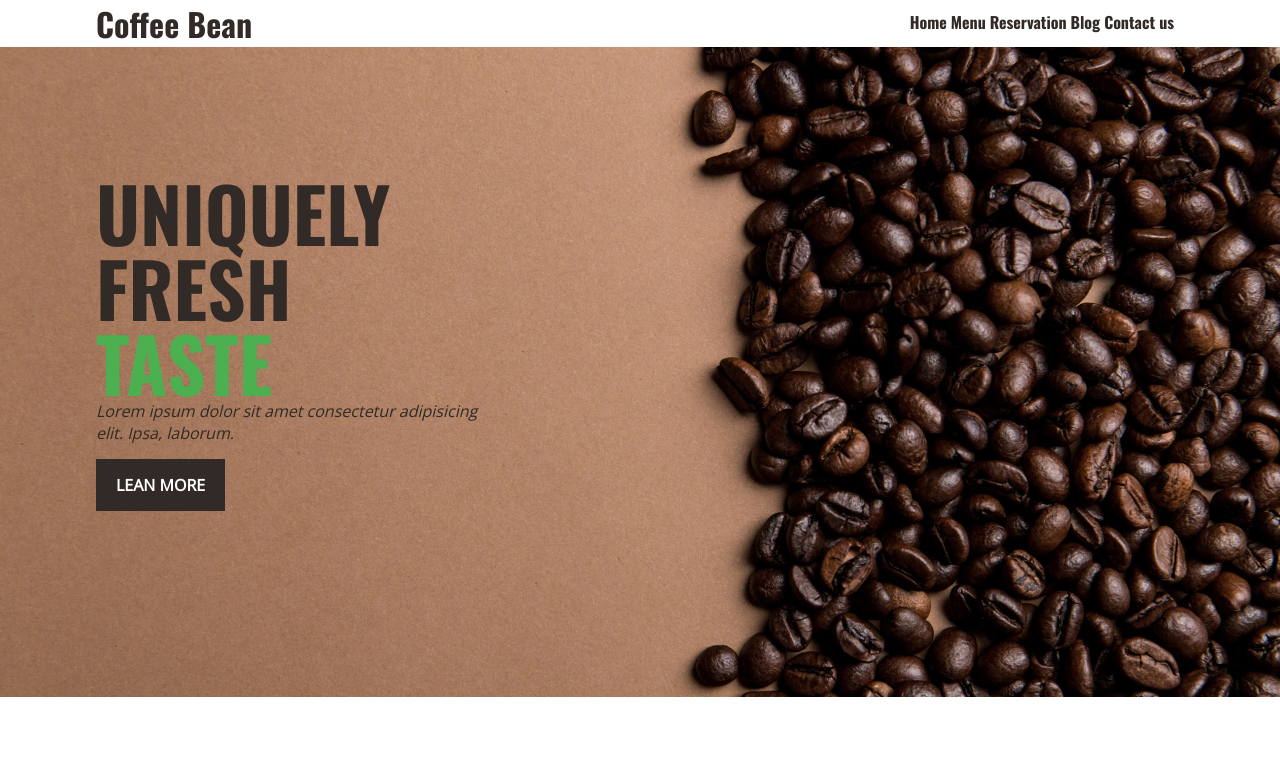
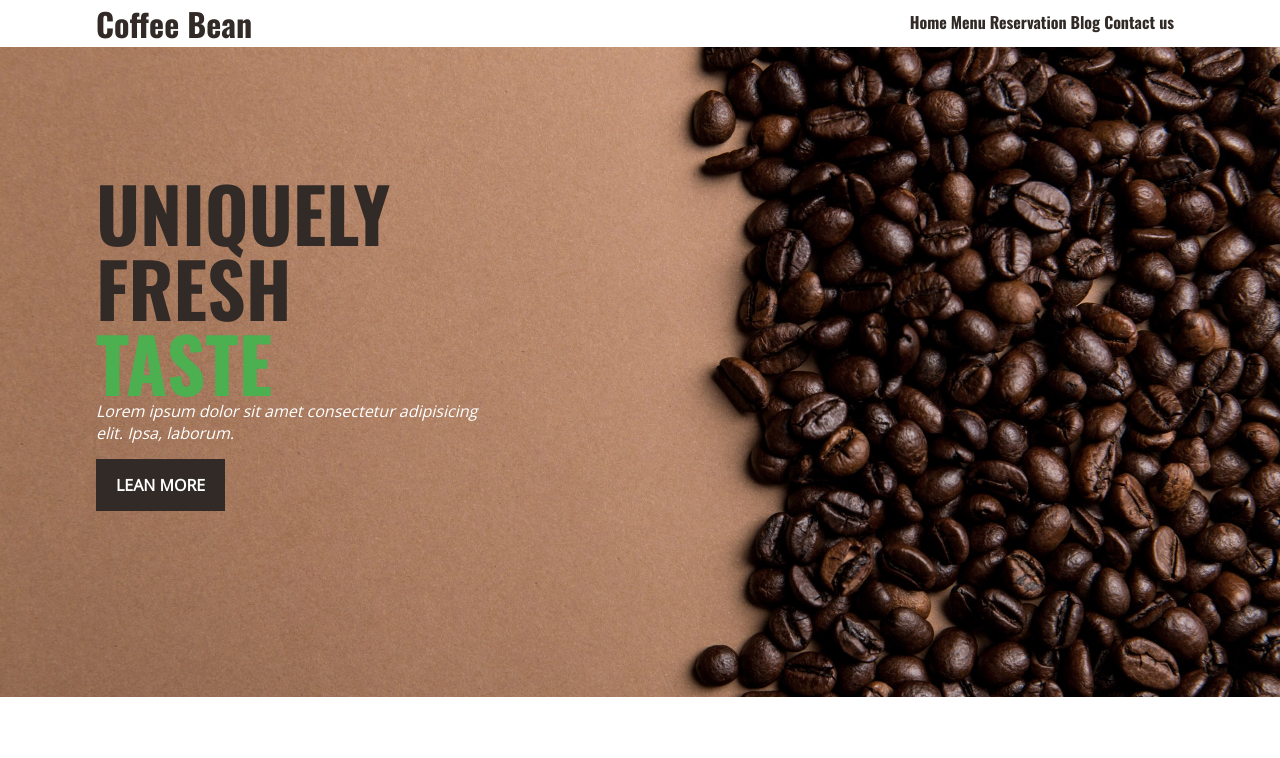
Before and after one commit to ai-ukisu/coffeebean-final, a plain HTML site: page index.html in a window 1280 px wide. Shown: the top 758 px of the page. Drawn offline with nearby package versions, Linux system fonts and the light colour scheme.

Commit message:
update banner p

```diff
--- a/css/style.css
+++ b/css/style.css
@@ -82,9 +82,10 @@ p,input,label,span,a{
     font-family: 'Oswald', sans-serif;
 }
 .banner p{
-    color: #312a26;
+    color: #ffffff;
     font-style: italic;
     margin-bottom: 15px;
+
 }
 .banner a{
     background-color: #312a26;
```
